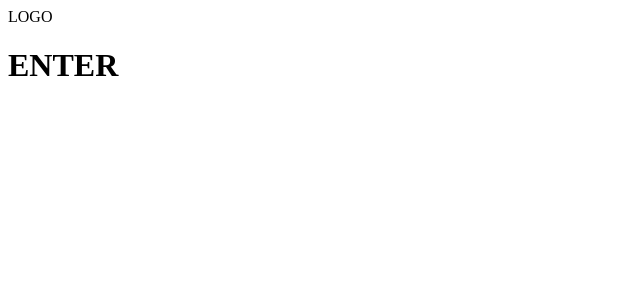
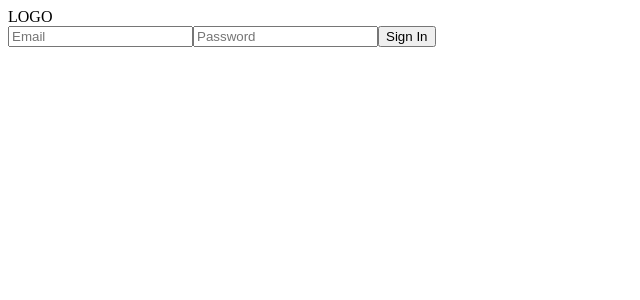
Before and after one commit to WebAhead7/taste-hunte-frontEnd, a React (Create React App) app: page / in a window 1280 px wide. Shown: the top 300 px of the page, without its empty margins (0-640 px from the left). Built offline with nearby package versions, Linux system fonts and the light colour scheme.

Commit message:
sign-in component

```diff
--- /dev/null
+++ b/src/Components/sign-in.js
@@ -0,0 +1,44 @@
+import { useState, useEffect } from "react";
+import doFetch from "../utils/getData";
+
+export default function SignIn() {
+  const [email, setEmail] = useState("");
+  const [password, setPassword] = useState("");
+
+  const handleInput = (event) => {
+    const name = event.target.name;
+    const val = event.target.value;
+    if (name === "email") setEmail(val);
+    else setPassword(val);
+  };
+
+  const handleSignIn = (event) => {
+    event.preventDefault();
+
+    const url = "https://taste-hunter.herokuapp.com/cookers/login";
+    doFetch(
+      url,
+      "POST",
+      { "content-type": "application/json" },
+      JSON.stringify({ email, password })
+    ).then(console.log);
+  };
+
+  return (
+    <form id="sign-in" onSubmit={handleSignIn}>
+      <input
+        type="email"
+        placeholder="Email"
+        name="email"
+        onChange={handleInput}
+      />
+      <input
+        type="password"
+        placeholder="Password"
+        name="password"
+        onChange={handleInput}
+      />
+      <button type="submit">Sign In</button>
+    </form>
+  );
+}
--- a/src/Screens/Enter/enter.js
+++ b/src/Screens/Enter/enter.js
@@ -1,3 +1,5 @@
+import SignIn from "../../Components/sign-in";
+
 export default function Enter() {
-  return <h1>ENTER</h1>;
+  return <SignIn />;
 }
--- /dev/null
+++ b/src/utils/getData.js
@@ -0,0 +1,8 @@
+export default function doFetch(url, method, headers, body) {
+  return fetch(url, { method, headers, body })
+    .then((res) => {
+      if (!res.ok) throw new Error("Error in fetch");
+      return res.json();
+    })
+    .catch(console.log);
+}
```
Also changed, not shown: 1 other file (tests, documents, lock files or other folders).
